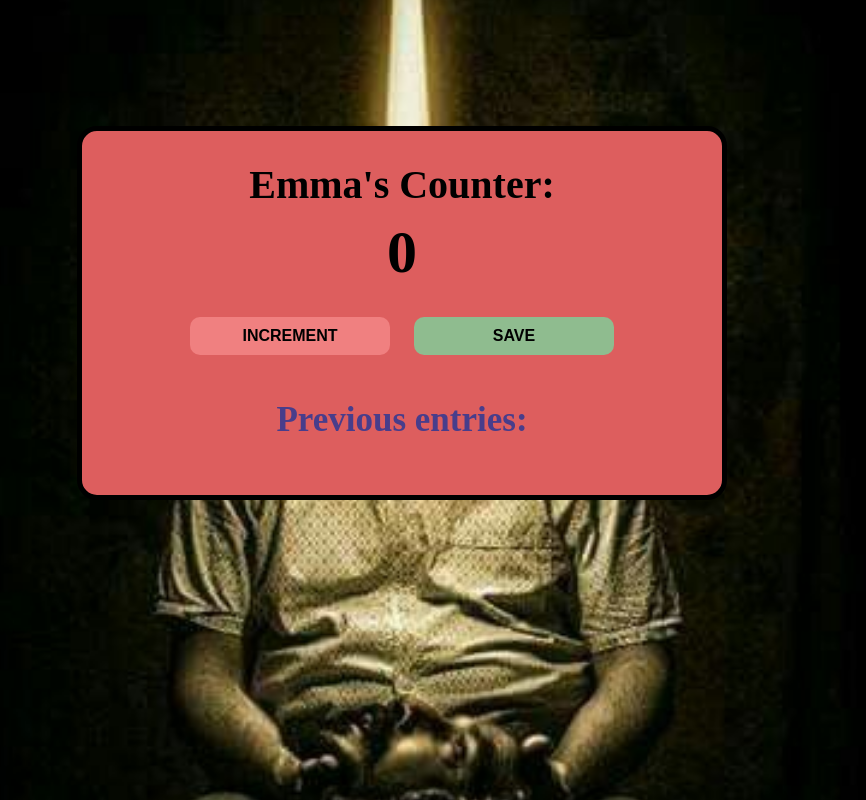
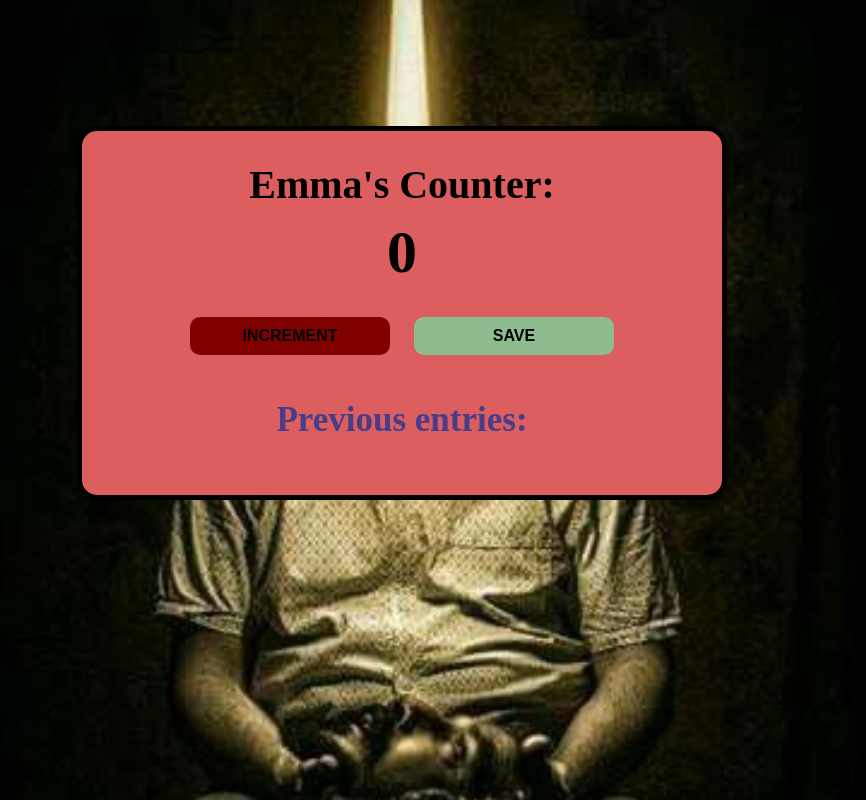
Before and after one commit to GodIsGood-Bit/Office-visitors, a plain HTML site: page index.html in a window 1280 px wide. Shown: the whole page, without its empty margins (238-1104 px from the left). Drawn offline with Linux system fonts and the light colour scheme.

Commit message:
Update index.css

```diff
--- a/index.css
+++ b/index.css
@@ -47,7 +47,7 @@ button {
 }
 
 #increment-btn {
-    background: lightcoral;
+    background: maroon;
     font-size:  16px;
 }
 
```
